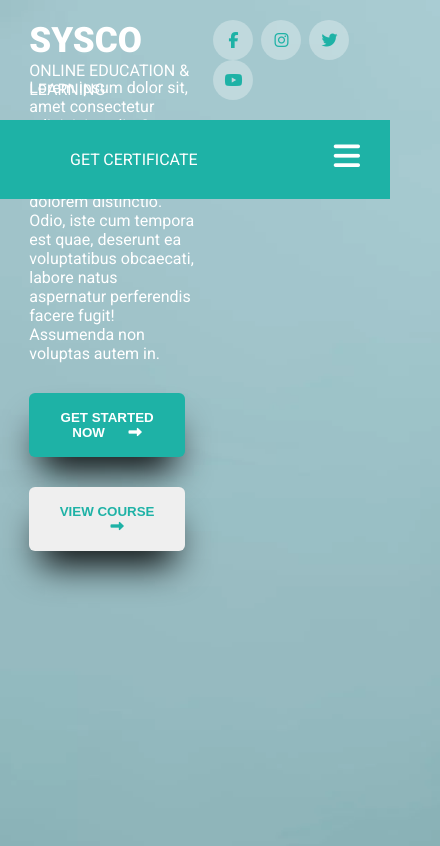
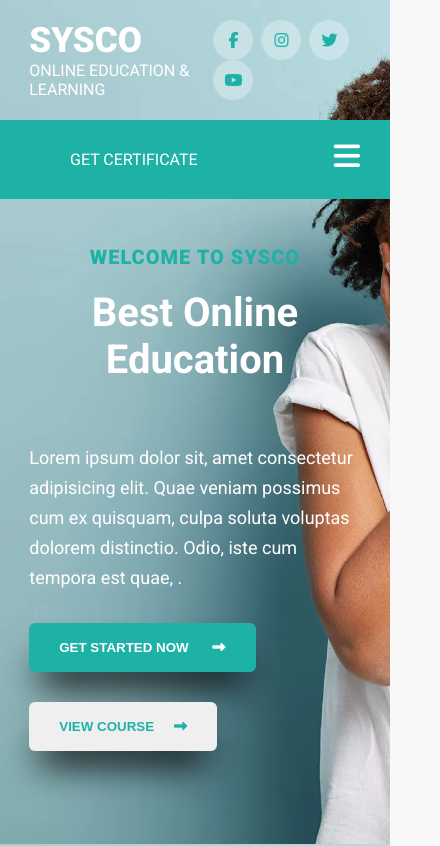
Before and after one commit to Chandimaisuru/Educational_websit-React-Js, a React (Create React App) app: page / in a window 390 px wide. Shown: the top 846 px of the page, 440 px wide, since content can reach past the window. Built offline with nearby package versions, Linux system fonts and the light colour scheme.

Commit message:
Home section done

```diff
--- a/src/App.css
+++ b/src/App.css
@@ -45,3 +45,28 @@ body{
 button{
   border: none;
 }
+
+.heading{
+  text-align: center;
+  padding: 40px 0;
+}
+
+.heading h3 {
+  color: #1eb2a6;
+  font-weight:900;
+  text-transform: uppercase;
+  letter-spacing: 1px;
+  font-size: 45px;
+
+}
+
+.heading h1{
+  font-size: 75px;
+  margin: 20px 0;
+  text-transform: capitalize;
+}
+
+p{
+  line-height: 30px;
+  font-size: 18px;
+}
--- a/src/App.js
+++ b/src/App.js
@@ -2,35 +2,35 @@ import React from 'react'
 import './App.css'
 import Header from './components/common/heading/Header'
 
-import { BrowserRouter as Router, Switch} from 'react-router-dom'
+
 import Home from './components/home/Home'
+import {Route, BrowserRouter as Router, Switch} from 'react-router-dom/cjs/react-router-dom'
+//
+
+import About from './components/about/About'
+
+
 
 
 
 
 function App() {
   return (
-    <>
+
+    <div>
+      <Router>
+        <Header/>
 
 
+       <Switch>
+       <Route path='/' exact component={Home}/>
+        <Route path='/about' exact component={About}/>
 
-    <Router>
-
-      <Header/>
-      <Home/>
+       </Switch>
+      </Router>
 
 
-      <Switch>
-       {/* <Route path='/' exact componet={Home} /> */}
-      </Switch>
-
-    </Router>
-
-
-
-
-
-    </>
+    </div>
   )
 }
 
--- /dev/null
+++ b/src/components/about/About.jsx
@@ -0,0 +1,9 @@
+import React from 'react'
+
+function About() {
+  return (
+    <div>About</div>
+  )
+}
+
+export default About
--- a/src/components/common/heading/header.jsx
+++ b/src/components/common/heading/header.jsx
@@ -1,7 +1,7 @@
 import React, { useState } from 'react'
 import Head from './Head'
 import './header.css'
-import { Link } from 'react-router-dom/cjs/react-router-dom.min'
+import { Link } from 'react-router-dom/cjs/react-router-dom';
 
 function Header() {
 
--- /dev/null
+++ b/src/components/common/title/Title.jsx
@@ -0,0 +1,16 @@
+import React from 'react'
+
+function Title({ subtitle, title }) {
+    return (
+        <>
+
+            <div className='heading'>
+                <h3>{subtitle}</h3>
+                <h1>{title}</h1>
+            </div>
+
+        </>
+    )
+}
+
+export default Title
--- a/src/components/home/hero/Hero.jsx
+++ b/src/components/home/hero/Hero.jsx
@@ -1,5 +1,6 @@
 import React from 'react'
 import './hero.css'
+import Title from '../../common/title/Title'
 
 function Hero() {
   return (
@@ -11,7 +12,9 @@ function Hero() {
 
             <div className="row">
 
-             <p>Lorem ipsum dolor sit, amet consectetur adipisicing elit. Quae veniam possimus cum ex quisquam, culpa soluta voluptas dolorem distinctio. Odio, iste cum tempora est quae, deserunt ea voluptatibus obcaecati, labore natus aspernatur perferendis facere fugit! Assumenda non voluptas autem in.</p>
+              <Title subtitle='WELCOME TO SYSCO' title='Best Online Education'/>
+
+             <p>Lorem ipsum dolor sit, amet consectetur adipisicing elit. Quae veniam possimus cum ex quisquam, culpa soluta voluptas dolorem distinctio. Odio, iste cum tempora est quae, .</p>
 
                 <button className='primary-btn'>
                     GET STARTED NOW <i className='fa fa-long-arrow-alt-right'></i>
@@ -25,6 +28,8 @@ function Hero() {
 
         </section>
 
+        {/* <div className='margin'></div> */}
+
    </>
   )
 }
--- a/src/components/home/hero/hero.css
+++ b/src/components/home/hero/hero.css
@@ -9,7 +9,7 @@
     width: 100%;
     height: 100vh;
     padding-top: 20%;
-    padding-right: 50px;
+
     color: #fff;
 }
 
@@ -36,3 +36,32 @@
 .secondary-btn{
     color: #1eb2a6;
 }
+
+.hero.heading{
+    text-align: left;
+    margin: 0;
+    padding: 0;
+}
+
+@media screen and (max-width:768px) {
+    .margin{
+        height: 40vh;
+    }
+
+    .hero{
+        background-position:right;
+        height: 100vh;
+        padding-top: 50%;
+    }
+
+    .hero .row{
+        width: 100%;
+    }
+    .heading h3{
+        font-size: 20px;
+        margin-top: 10px;
+    }
+    .heading h1 {
+        font-size: 40px;
+    }
+}
```
Also changed, not shown: src/components/about/AWrapper.jsx (added, +9 -0 lines), src/components/about/AboutCard.jsx (added, +9 -0 lines), src/components/about/about.css (added).
